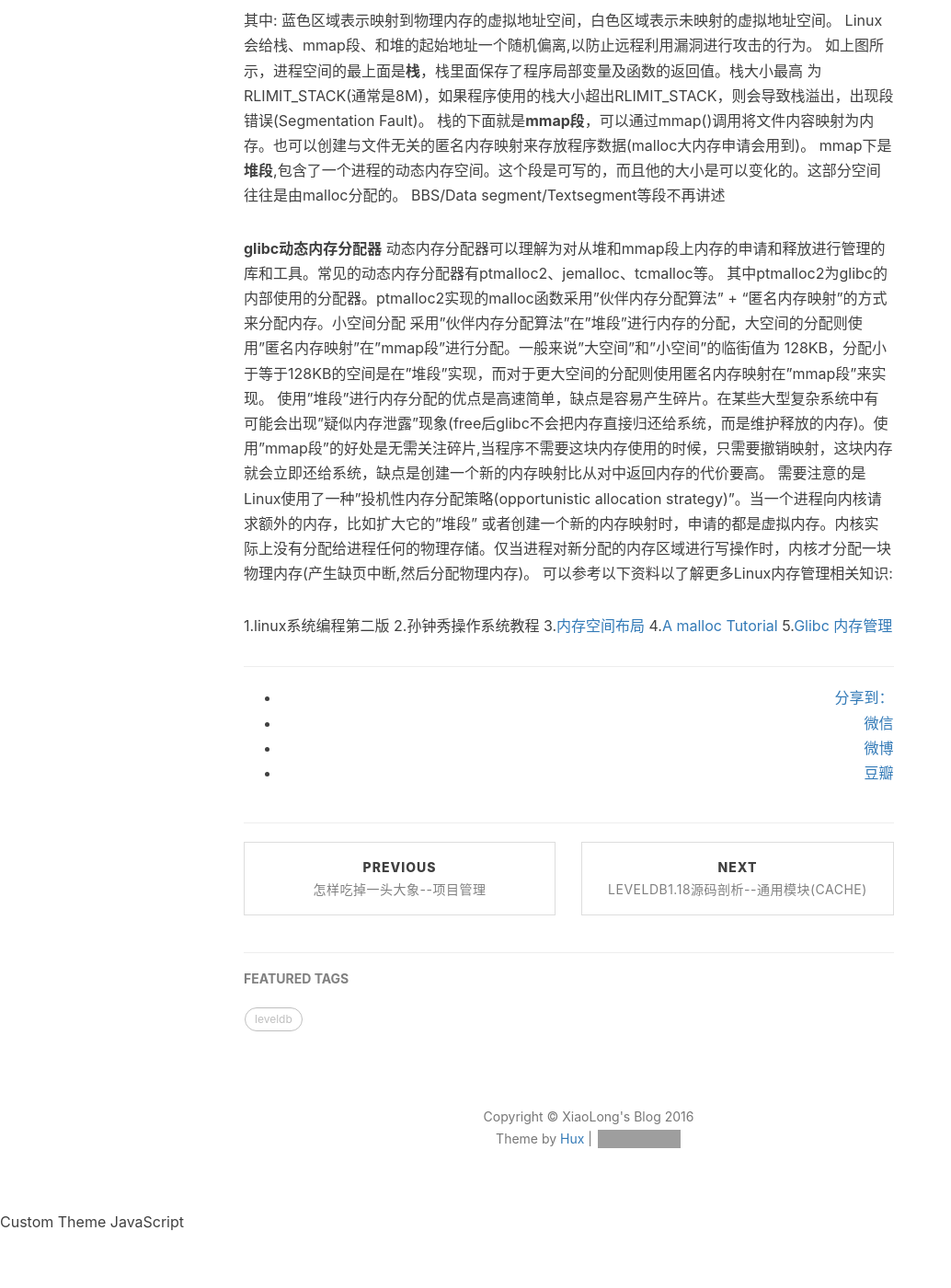
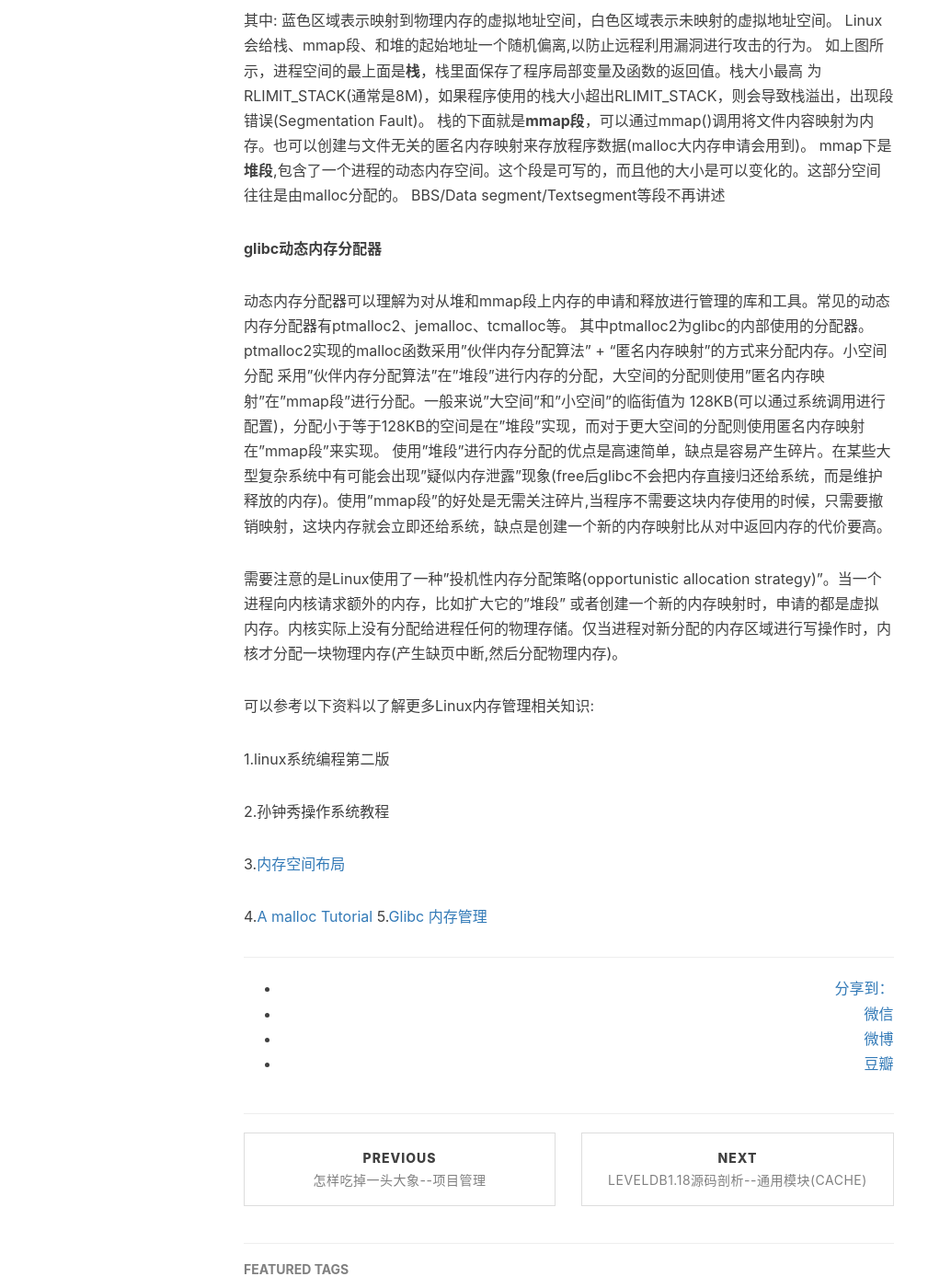
Before and after one commit to gao-xiao-long/gao-xiao-long.github.io, a Jekyll site: the page built from _posts/2016-05-05-leveldb-arena.markdown, in a window 1280 px wide and 1400 px high, scrolled down 3289 px. Shown: the whole window at 92% size, without its empty margins (0-1034 px from the left). Built offline with Jekyll 4.4.1, drawn with Linux system fonts in a browser that asks for light colours; nearby versions of some CDN libraries; comment, search, counter and statistics services are not loaded; before the commit the page ends 4631 px from its top, so only the background shows below that; grey boxes are pictures that could not be loaded.

Commit message:
new content

```diff
--- a/_posts/2016-05-05-leveldb-arena.markdown
+++ b/_posts/2016-05-05-leveldb-arena.markdown
@@ -70,17 +70,23 @@ mmap下是**堆段**,包含了一个进程的动态内存空间。这个段是
 BBS/Data segment/Textsegment等段不再讲述
 
 **glibc动态内存分配器**
+
 动态内存分配器可以理解为对从堆和mmap段上内存的申请和释放进行管理的库和工具。常见的动态内存分配器有ptmalloc2、jemalloc、tcmalloc等。
 其中ptmalloc2为glibc的内部使用的分配器。ptmalloc2实现的malloc函数采用"伙伴内存分配算法" + "匿名内存映射”的方式来分配内存。小空间分配
 采用"伙伴内存分配算法"在"堆段"进行内存的分配，大空间的分配则使用"匿名内存映射"在"mmap段"进行分配。一般来说"大空间"和"小空间"的临街值为
-128KB，分配小于等于128KB的空间是在"堆段"实现，而对于更大空间的分配则使用匿名内存映射在"mmap段"来实现。
+128KB(可以通过系统调用进行配置)，分配小于等于128KB的空间是在"堆段"实现，而对于更大空间的分配则使用匿名内存映射在"mmap段"来实现。
 使用"堆段"进行内存分配的优点是高速简单，缺点是容易产生碎片。在某些大型复杂系统中有可能会出现"疑似内存泄露"现象(free后glibc不会把内存直接归还给系统，而是维护释放的内存)。使用"mmap段"的好处是无需关注碎片,当程序不需要这块内存使用的时候，只需要撤销映射，这块内存就会立即还给系统，缺点是创建一个新的内存映射比从对中返回内存的代价要高。
+
 需要注意的是Linux使用了一种"投机性内存分配策略(opportunistic allocation strategy)"。当一个进程向内核请求额外的内存，比如扩大它的"堆段"
 或者创建一个新的内存映射时，申请的都是虚拟内存。内核实际上没有分配给进程任何的物理存储。仅当进程对新分配的内存区域进行写操作时，内核才分配一块物理内存(产生缺页中断,然后分配物理内存)。
+
 可以参考以下资料以了解更多Linux内存管理相关知识:
 
 1.linux系统编程第二版
+
 2.孙钟秀操作系统教程
+
 3.[内存空间布局](http://duartes.org/gustavo/blog/post/anatomy-of-a-program-in-memory/)
+
 4.[A malloc Tutorial](http://www.inf.udec.cl/~leo/Malloc_tutorial.pdf)
 5.[Glibc 内存管理](http://www.valleytalk.org/wp-content/uploads/2015/02/glibc%E5%86%85%E5%AD%98%E7%AE%A1%E7%90%86ptmalloc%E6%BA%90%E4%BB%A3%E7%A0%81%E5%88%86%E6%9E%901.pdf)
```
